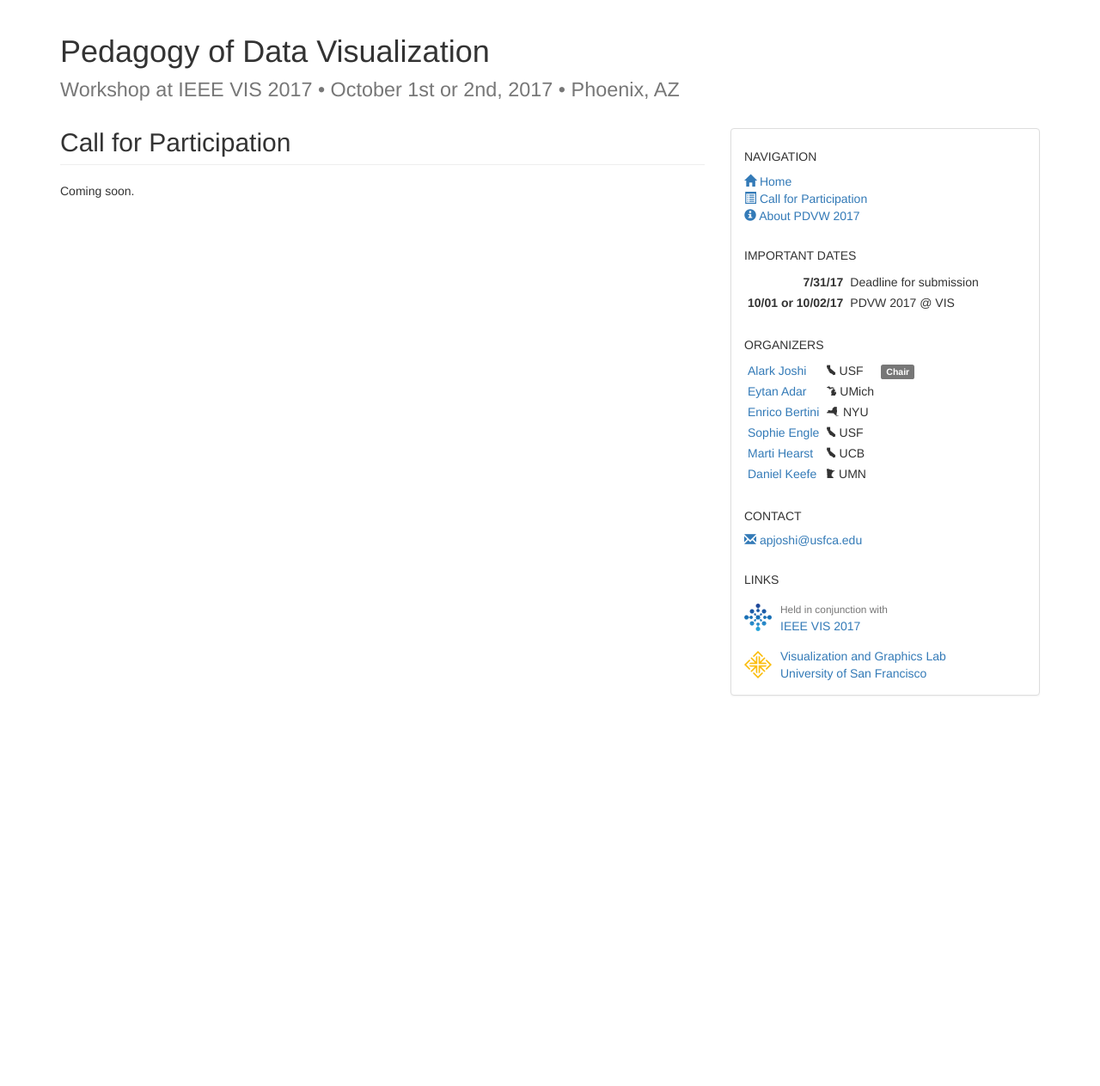
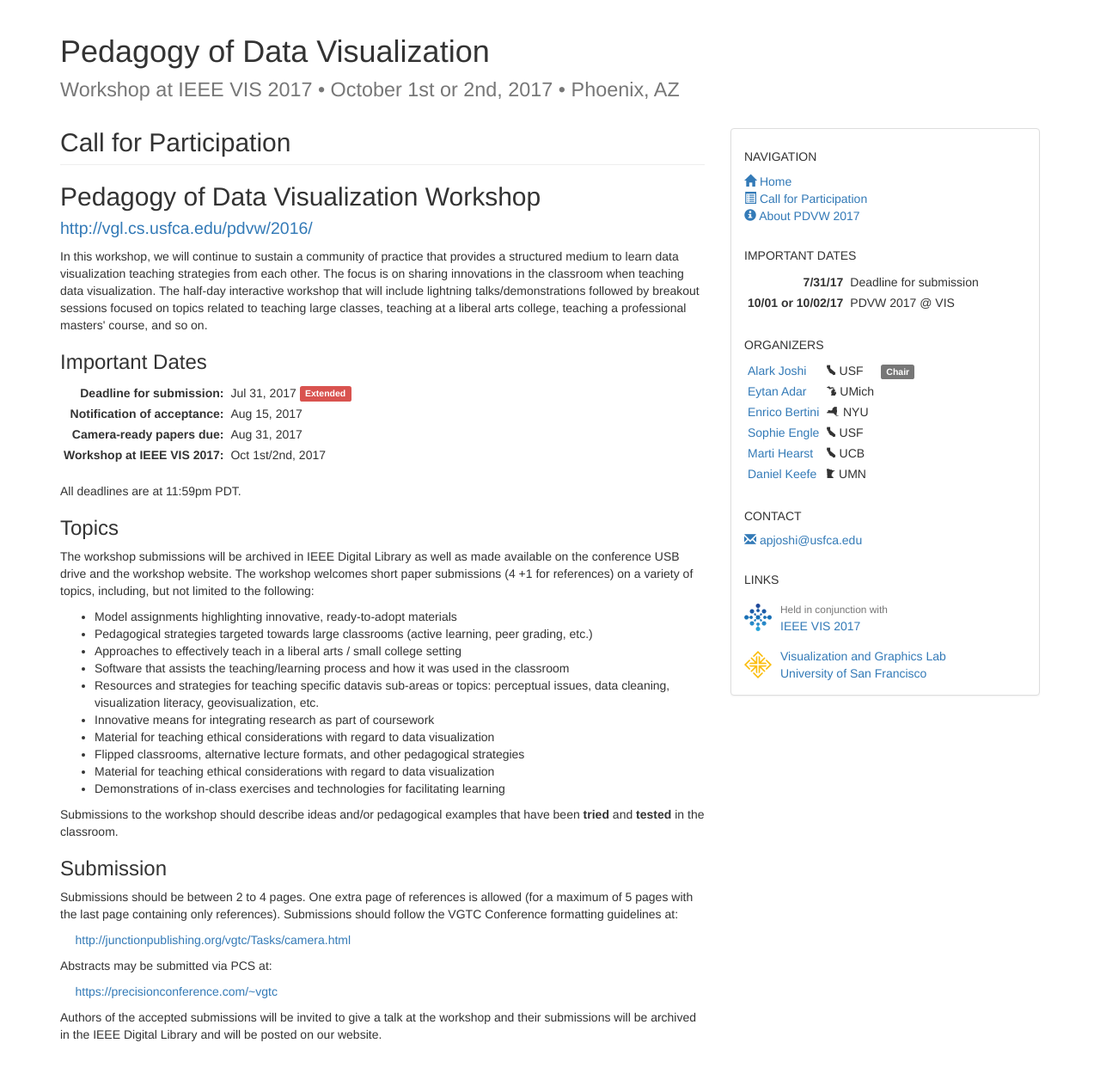
Before and after one commit to usfvgl/pdvw, a Jekyll site: the page built from 2017/cfp.html, in a window 1280 px wide. Shown: the whole page at 86% size. Built offline with Jekyll 4.4.1, drawn with Linux system fonts in a browser that asks for light colours; before the commit the page ends 900 px from its top, so only the background shows below that.

Commit message:
Added CFP content

```diff
--- a/2017/about.html
+++ b/2017/about.html
@@ -3,7 +3,7 @@ layout: pdvw2017
 title: About PDVW 2017
 ---
 
-<p>The goal of the <strong>Pedagogy of Data Visualization Workshop</strong> is to create and sustain a community of educators interested in the pedagogy of data visualization. This interactive half-day workshop will be the beginning of a community of practice where participants will discuss their interests, challenges faced, and novel approaches that they have incorporated into their respective classrooms. See our <a href="{{ site.github.url }}/2017/cfp.html">Call for Participation</a> for more information.</p>
+<p>The goal of the <strong>Pedagogy of Data Visualization Workshop</strong> is to create and sustain a community of educators interested in the pedagogy of data visualization. This interactive half-day workshop will be the beginning of a community of practice where participants will discuss their interests, challenges faced, and novel approaches that they have incorporated into their respective classrooms. See our <a href="cfp.html">Call for Participation</a> for more information.</p>
 
 <h3>Organizers</h3>
 
--- a/2017/cfp.html
+++ b/2017/cfp.html
@@ -3,4 +3,68 @@ layout: pdvw2017
 title: Call for Participation
 ---
 
-<p>Coming soon.</p>
+<h2>Pedagogy of Data Visualization Workshop<br/>
+  <small><a href="http://vgl.cs.usfca.edu/pdvw/2016/">http://vgl.cs.usfca.edu/pdvw/2016/</a></small></h2>
+
+In this workshop, we will continue to sustain a community of practice that provides a structured medium to learn data visualization teaching strategies from each other. The focus is on sharing innovations in the classroom when teaching data visualization.  The half-day interactive workshop that will include lightning talks/demonstrations followed by breakout sessions focused on topics related to teaching large classes, teaching at a liberal arts college, teaching a professional masters' course, and so on.
+
+<h3>Important Dates</h3>
+
+<div class="table-responsive">
+  <table class="table table-hover table-sidebar table-dates" style="width: auto;">
+    <tbody>
+      <tr>
+        <th>Deadline for submission:</th>
+        <td>Jul 31, 2017 <span class="label label-danger">Extended</span></td>
+      </tr>
+
+      <tr>
+        <th>Notification of acceptance:</th>
+        <td>Aug 15, 2017</td>
+      </tr>
+
+      <tr>
+        <th>Camera-ready papers due:</th>
+        <td>Aug 31, 2017</td>
+      </tr>
+
+      <tr>
+        <th>Workshop at IEEE VIS 2017:</td>
+        <td>Oct 1st/2nd, 2017</td>
+      </tr>
+    </tbody>
+  </table>
+</div>
+
+<p>All deadlines are at 11:59pm PDT.</p>
+
+<h3>Topics</h3>
+
+<p>The workshop submissions will be archived in IEEE Digital Library as well as made available on the conference USB drive and the workshop website. The workshop welcomes short paper submissions (4 +1 for references) on a variety of topics, including, but not limited to the following:</p>
+
+<ul>
+  <li>Model assignments highlighting innovative, ready-to-adopt materials</li>
+  <li>Pedagogical strategies targeted towards large classrooms (active learning, peer grading, etc.) </li>
+  <li>Approaches to effectively teach in a liberal arts / small college setting</li>
+  <li>Software that assists the teaching/learning process and how it was used in the classroom</li>
+  <li>Resources and strategies for teaching specific datavis sub-areas or topics: perceptual issues, data cleaning, visualization literacy, geovisualization, etc.</li>
+  <li>Innovative means for integrating research as part of coursework</li>
+  <li>Material for teaching ethical considerations with regard to data visualization</li>
+  <li>Flipped classrooms, alternative lecture formats, and other pedagogical strategies</li>
+  <li>Material for teaching ethical considerations with regard to data visualization</li>
+  <li>Demonstrations of in-class exercises and technologies for facilitating learning</li>
+</ul>
+
+<p>Submissions to the workshop should describe ideas and/or pedagogical examples that have been <strong>tried</strong> and <strong>tested</strong> in the classroom. </p>
+
+<h3>Submission</h3>
+
+<p>Submissions should be between 2 to 4 pages. One extra page of references is allowed (for a maximum of 5 pages with the last page containing only references). Submissions should follow the VGTC Conference formatting guidelines at:</p>
+
+<p class="indent"><a href="http://junctionpublishing.org/vgtc/Tasks/camera.html">http://junctionpublishing.org/vgtc/Tasks/camera.html</a></p>
+
+<p>Abstracts may be submitted via PCS at:</p>
+
+<p class="indent"><a href="https://precisionconference.com/~vgtc">https://precisionconference.com/~vgtc</a></p>
+
+<p>Authors of the accepted submissions will be invited to give a talk at the workshop and their submissions will be archived in the IEEE Digital Library and will be posted on our website.</p>
```
Also changed, not shown: Gemfile.lock.
